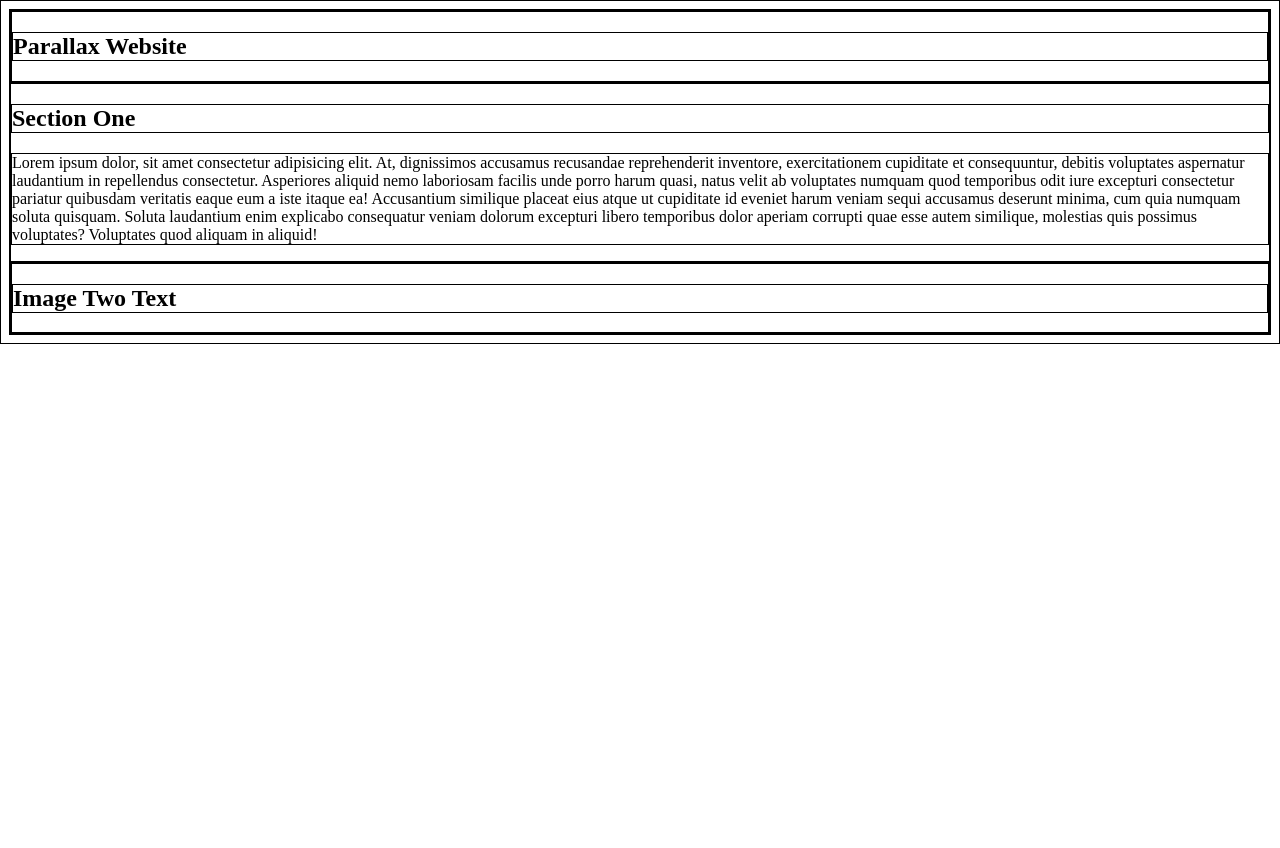
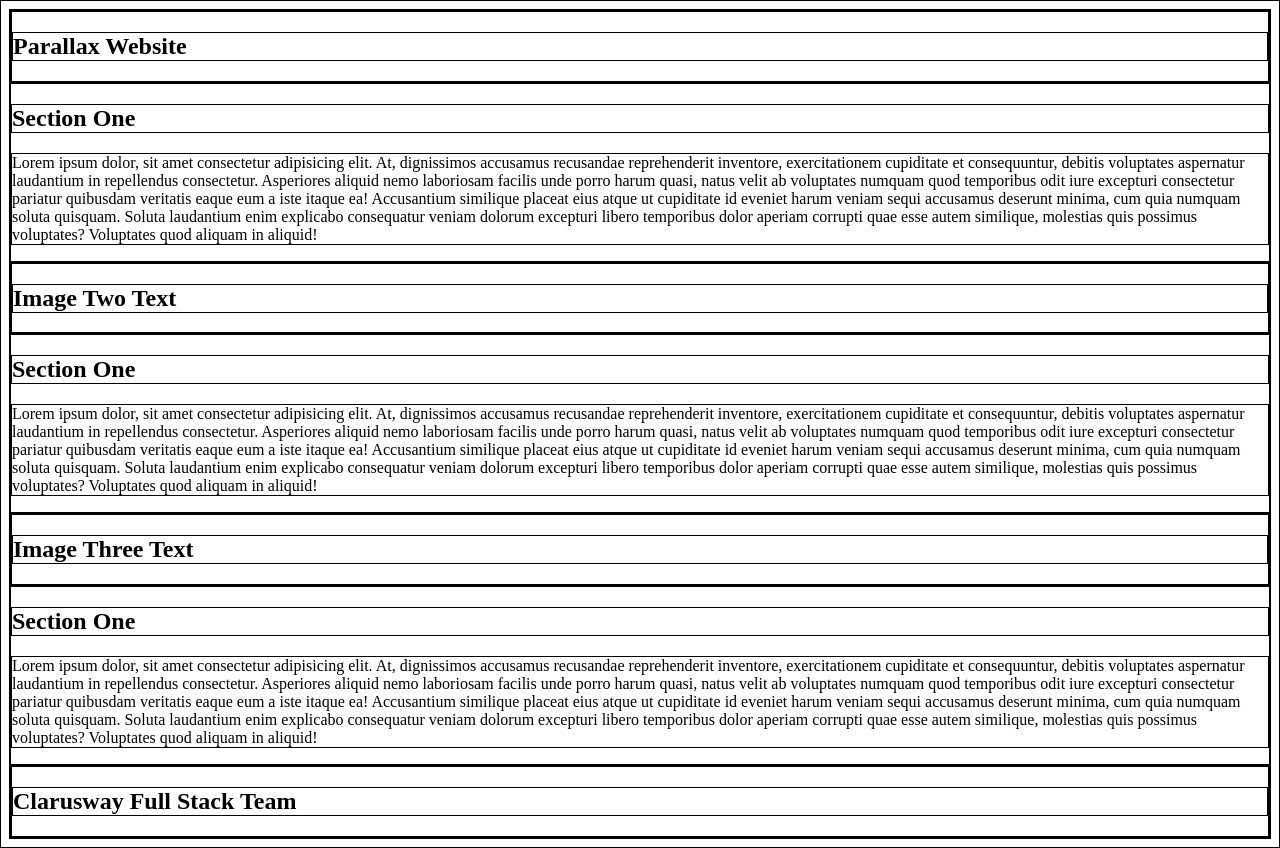
Before and after one commit to Ata-92/Parallax-Website-Class, a plain HTML site: page index.html in a window 1280 px wide. Before the commit the page ends 800 px from the top, so only its background shows below. Drawn offline with Linux system fonts and the light colour scheme.

Commit message:
Complete html part

```diff
--- a/index.html
+++ b/index.html
@@ -22,5 +22,23 @@
       <h2 class="heading-container__heading heading-container__heading--trans">Image Two Text</h2>
     </div>
   </section>
+  <section class="section section--dark">
+    <h2 class="section__heading">Section One</h2>
+    <p>Lorem ipsum dolor, sit amet consectetur adipisicing elit. At, dignissimos accusamus recusandae reprehenderit inventore, exercitationem cupiditate et consequuntur, debitis voluptates aspernatur laudantium in repellendus consectetur. Asperiores aliquid nemo laboriosam facilis unde porro harum quasi, natus velit ab voluptates numquam quod temporibus odit iure excepturi consectetur pariatur quibusdam veritatis eaque eum a iste itaque ea! Accusantium similique placeat eius atque ut cupiditate id eveniet harum veniam sequi accusamus deserunt minima, cum quia numquam soluta quisquam. Soluta laudantium enim explicabo consequatur veniam dolorum excepturi libero temporibus dolor aperiam corrupti quae esse autem similique, molestias quis possimus voluptates? Voluptates quod aliquam in aliquid!</p>
+  </section>
+  <section class="section--img3">
+    <div class="heading-container">
+      <h2 class="heading-container__heading heading-container__heading--trans">Image Three Text</h2>
+    </div>
+  </section>
+  <section class="section section--dark">
+    <h2 class="section__heading">Section One</h2>
+    <p>Lorem ipsum dolor, sit amet consectetur adipisicing elit. At, dignissimos accusamus recusandae reprehenderit inventore, exercitationem cupiditate et consequuntur, debitis voluptates aspernatur laudantium in repellendus consectetur. Asperiores aliquid nemo laboriosam facilis unde porro harum quasi, natus velit ab voluptates numquam quod temporibus odit iure excepturi consectetur pariatur quibusdam veritatis eaque eum a iste itaque ea! Accusantium similique placeat eius atque ut cupiditate id eveniet harum veniam sequi accusamus deserunt minima, cum quia numquam soluta quisquam. Soluta laudantium enim explicabo consequatur veniam dolorum excepturi libero temporibus dolor aperiam corrupti quae esse autem similique, molestias quis possimus voluptates? Voluptates quod aliquam in aliquid!</p>
+  </section>
+  <section class="section--img1">
+    <div class="heading-container">
+      <h2 class="heading-container__heading">Clarusway Full Stack Team</h2>
+    </div>
+  </section>
 </body>
 </html>
```
